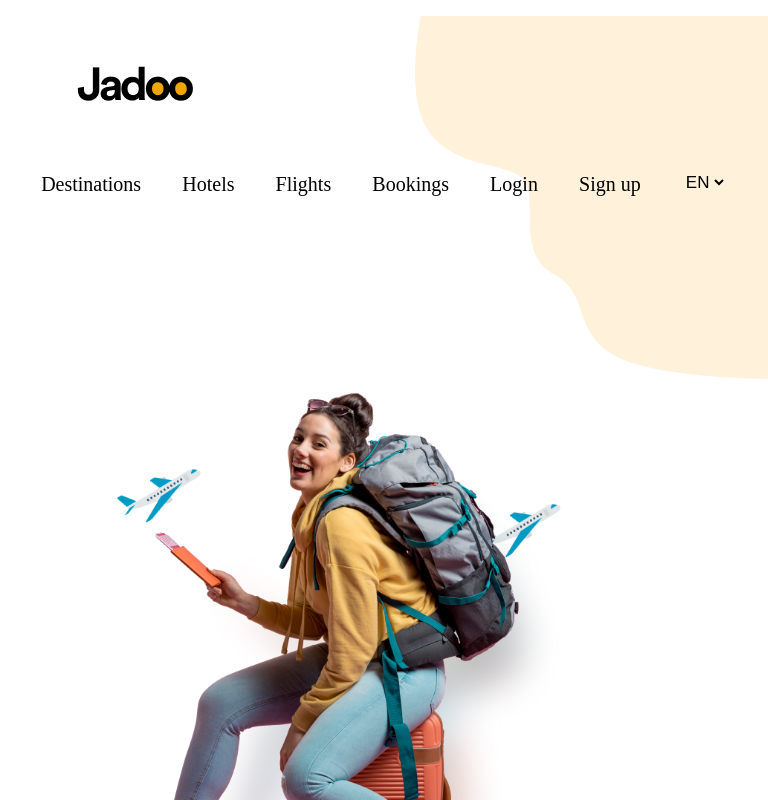
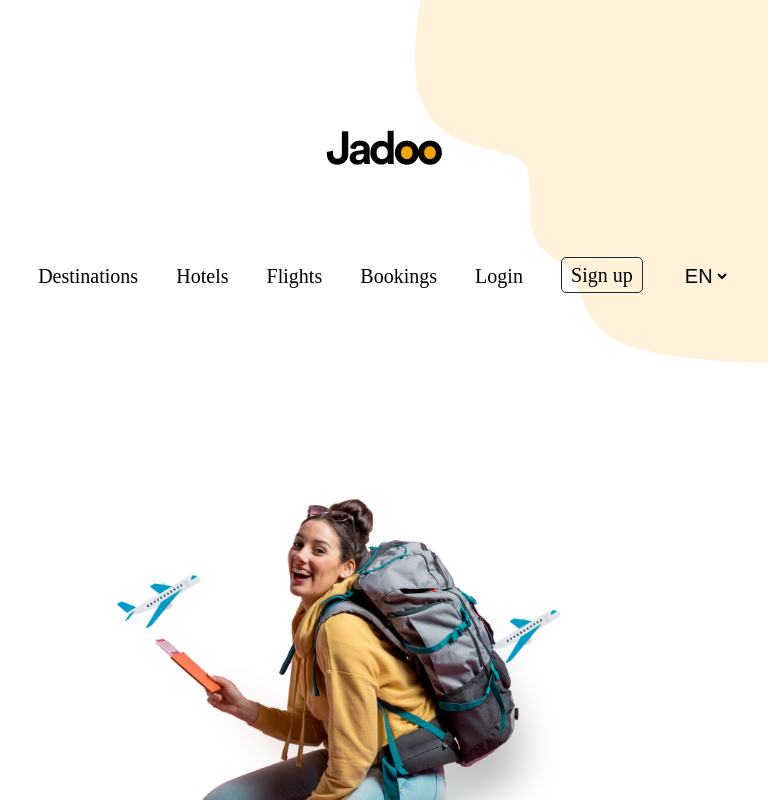
Before and after one commit to avi-11/Travel_App_Clone, a React (Create React App) app: page / in a window 768 px wide. Shown: the top 800 px of the page. Built offline with nearby package versions, Linux system fonts and the light colour scheme.

Commit message:
--resp--

```diff
--- a/src/App.css
+++ b/src/App.css
@@ -10,6 +10,15 @@
   border: none;
 }
 
+.sign {
+  border: 1px solid #212832;
+  box-sizing: border-box;
+  border-radius: 5px;
+  padding: 14px 22px;
+  position: relative;
+  bottom: 1rem;
+}
+
 .decore {
   position: absolute;
   width: 46%;
@@ -19,12 +28,12 @@
 
 .navbar {
   display: flex;
-  margin-top: 1rem;
+  padding-top: 3rem;
   margin-bottom: 7rem;
 }
 
 .logo {
-  margin-left: 10%;
+  margin-left: 9rem;
   margin-top: 3.1rem;
 }
 
@@ -32,7 +41,7 @@
   display: flex;
   position: relative;
   top: 3.1rem;
-  left: 12%;
+  left: 15%;
   min-width: 65%;
   justify-content: space-evenly;
   font-family: Google Sans;
@@ -86,7 +95,7 @@
 .image {
   width: 150%;
   position: relative;
-  right: 80%;
+  right: 60%;
   margin-top: 1rem;
 }
 
@@ -101,7 +110,7 @@
 .lineDec {
   z-index: -1;
   position: absolute;
-  top: 22rem;
+  top: 24rem;
   left: 25%;
 }
 
@@ -398,6 +407,7 @@
   font-weight: 500;
   font-size: 44px;
   line-height: 66px;
+  margin: 1rem;
   /* identical to box height */
 
   /* 1st */
@@ -411,6 +421,7 @@
   font-weight: 500;
   font-size: 13px;
   line-height: 124.5%;
+  margin: 2rem 0;
   /* or 16px */
 
   /* TEXT CLR */
@@ -577,10 +588,14 @@
     line-height: 60px;
   }
   .lineDec {
-    top: 20.5rem;
+    top: 22.5rem;
+    left: 20%;
   }
   .image {
     right: 50%;
+  }
+  .logo {
+    margin-left: 7rem;
   }
   .head3 {
     font-size: 16px;
@@ -606,6 +621,9 @@
   .cardDecore {
     height: 12rem;
     left: 15rem;
+  }
+  .goto_links {
+    left: 12%;
   }
   .stepsImg {
     width: 25rem;
@@ -660,8 +678,24 @@
     font-size: 20px;
     margin: 3rem 0;
   }
+  .logoDiv {
+    display: flex;
+    justify-content: center;
+    margin: 2rem 0;
+  }
+  .cardContent {
+    bottom: 19.8rem;
+  }
+  .select_languages {
+    top: 1.2rem;
+    font-size: 20px;
+  }
   .section1 {
     flex-direction: column-reverse;
+  }
+  .decorBig {
+    display: flex;
+    justify-content: center;
   }
   .image {
     right: 0;
@@ -732,6 +766,10 @@
     flex-direction: column;
     align-items: center;
   }
+  .sign {
+    padding: 6px 9px;
+    bottom: 0.5rem;
+  }
   .mail {
     padding: 1rem 3rem;
     margin: 2rem 0rem;
@@ -752,6 +790,9 @@
   .lineDec {
     display: none;
   }
+  .logo {
+    margin-left: 0;
+  }
 }
 
 @media (min-width: 320px) and (max-width: 576px) {
@@ -761,6 +802,15 @@
   .logoBox {
     display: flex;
     justify-content: center;
+  }
+  .select_languages {
+    top: 1rem;
+    font-size: 12px;
+  }
+  .logoDiv {
+    display: flex;
+    justify-content: center;
+    margin: 2rem 0;
   }
   .goto_links {
     top: 0;
@@ -800,6 +850,10 @@
     font-size: 12px;
     padding: 10px 12px;
   }
+  .decorBig {
+    display: flex;
+    justify-content: center;
+  }
   .play {
     font-size: 13px;
   }
@@ -817,7 +871,10 @@
   .category1 {
     padding: 1rem 0;
   }
-  .cat {
+  .cat,
+  .cat1,
+  .cat2,
+  .cat3 {
     margin-bottom: 3rem;
   }
   .Destination3 {
--- a/src/App.js
+++ b/src/App.js
@@ -24,7 +24,7 @@ function App() {
       <img className="decore" src={decore} alt="s" />
 
       <nav className="navbar">
-        <div>
+        <div className="logoDiv">
           <img className="logo" src={logo} alt="img" />
         </div>
         <div className="goto_links">
@@ -33,10 +33,10 @@ function App() {
           <p className="links">Flights</p>
           <p className="links">Bookings</p>
           <p className="links">Login</p>
-          <p className="links">Sign up</p>
+          <p className="links sign">Sign up</p>
 
           <select className="select_languages links">
-            <option className="select_options">EN</option>
+            <option className="select_options links">EN</option>
             <option className="select_options">HN</option>
           </select>
         </div>
```
